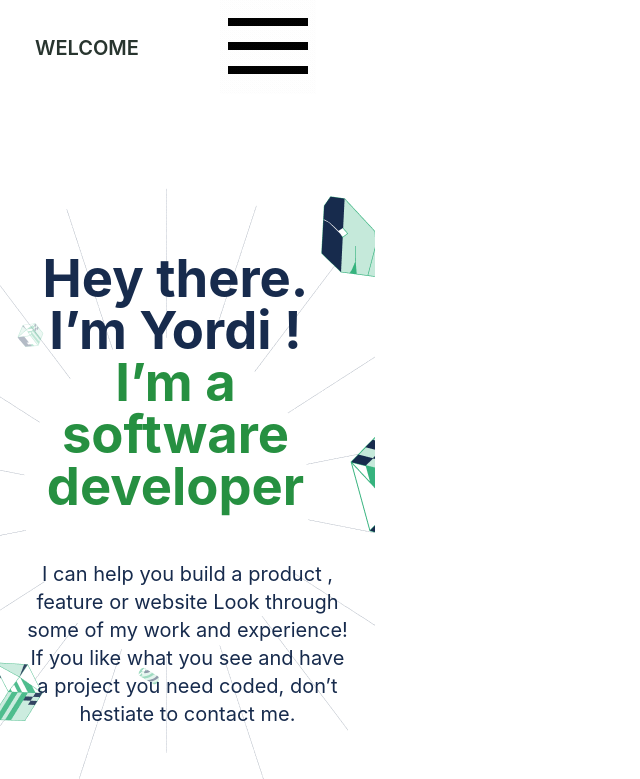
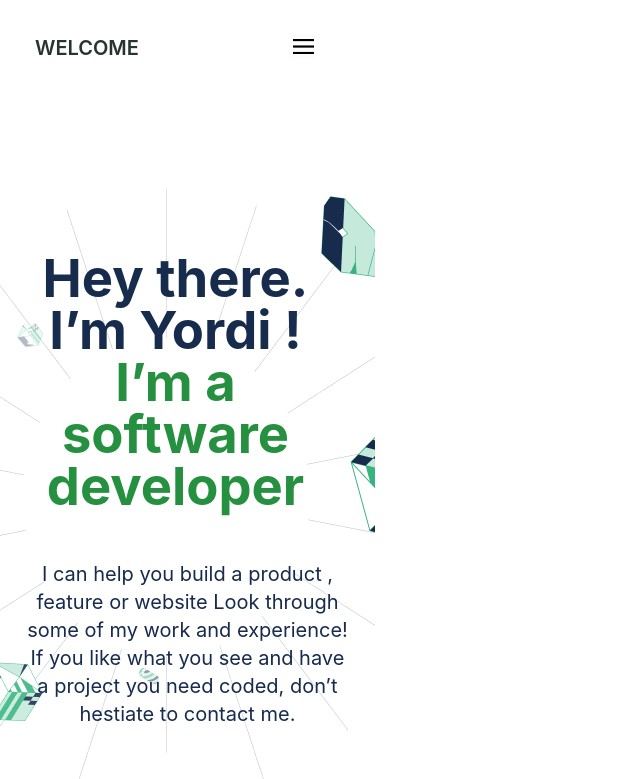
Before and after one commit to Yordinia/My_Portfolio, a website: page index.html in a window 1280 px wide. Shown: the top 779 px of the page, without its empty margins (0-640 px from the left). Drawn offline with Linux system fonts and the light colour scheme.

Commit message:
Update style.css

```diff
--- a/css/style.css
+++ b/css/style.css
@@ -11,6 +11,7 @@ body {
 }
 
 .nav-container {
+  display: flex;
   height: 48px;
   width: 375px;
   left: 0;
@@ -19,7 +20,6 @@ body {
   justify-content: space-between;
   align-items: center;
   margin: 24px 0;
-  display: flex;
   padding: 0 35px;
 }
 
@@ -40,6 +40,11 @@ body {
   font-weight: 600;
   font-size: 20px;
   line-height: 28px;
+}
+
+.menu img {
+  width: 25px;
+  height: 25px;
 }
 
 .menu {
```
